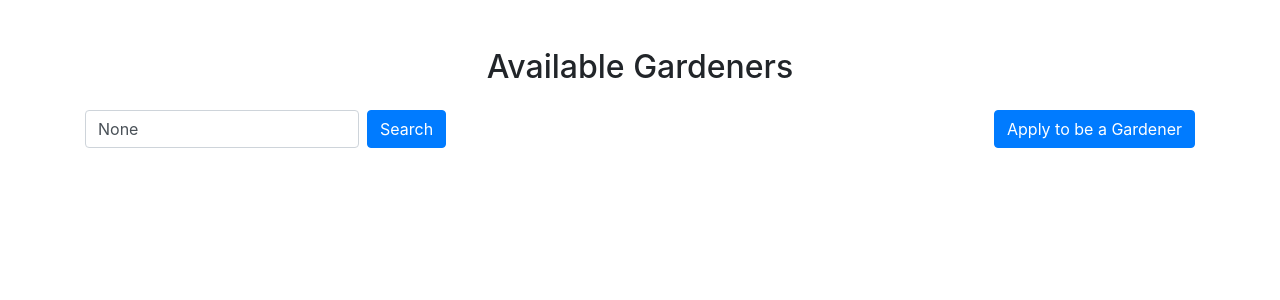
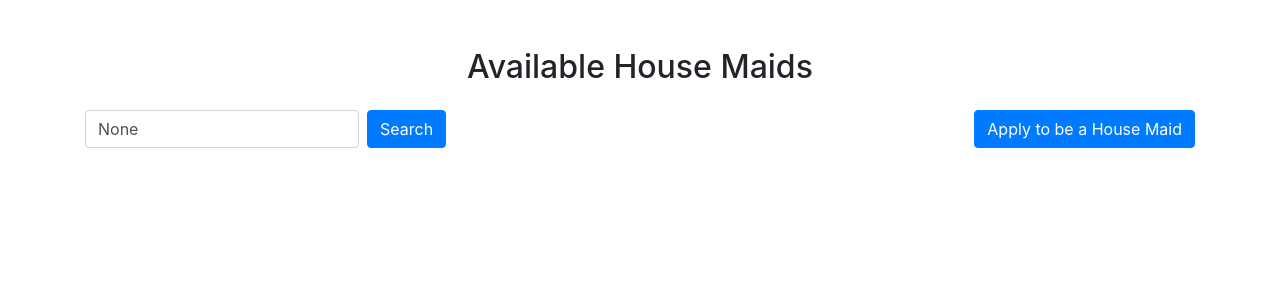
Before and after one commit to bmeennakshy/dlms, a Flask app: page /house_maid in a window 1280 px wide. Shown: the top 300 px of the page. Run offline with Flask 3, Linux system fonts and the light colour scheme; data that the repository does not hold is empty; some libraries are stand-ins or nearby versions.

Commit message:
Update house_maid.html

```diff
--- a/dlms/templates/house_maid.html
+++ b/dlms/templates/house_maid.html
@@ -3,45 +3,35 @@
 <head>
     <meta charset="UTF-8">
     <meta name="viewport" content="width=device-width, initial-scale=1.0">
-    <title>Available Gardeners</title>
+    <title>Available House Maids</title>
     <link rel="stylesheet" href="https://stackpath.bootstrapcdn.com/bootstrap/4.5.2/css/bootstrap.min.css">
 </head>
 <body>
     <div class="container mt-5">
-        <h2 class="text-center mb-4">Available Gardeners</h2>
+        <h2 class="text-center mb-4">Available House Maids</h2>
 
+         <!-- Apply Button moved to the right using float-right -->
+    <button type="button" class="btn btn-primary float-right" data-toggle="modal" data-target="#applyModal">
+        Apply to be a House Maid
+    </button>
 
-        <button type="button" class="btn btn-primary float-right" data-toggle="modal" data-target="#applyModal">
-            Apply to be a Gardener
-        </button>
-        <form action="/gardener" method="GET" class="form-inline mb-4">
+        <form action="/house_maid" method="GET" class="form-inline mb-4">
             <input type="text" class="form-control mr-2" name="search" placeholder="Search by location" value="{{ request.args.get('search') }}">
             <button type="submit" class="btn btn-primary">Search</button>
         </form>
-        <!-- Display application details -->
-        {% if application_details %}
-        <div class="mt-4">
-            <h3>Your Application Details</h3>
-            <p><strong>Name:</strong> {{ application_details.name }}</p>
-            <p><strong>Phone:</strong> {{ application_details.phone }}</p>
-            <p><strong>Location:</strong> {{ application_details.location }}</p>
-            <p><strong>Hourly Wage:</strong> {{ application_details.hourly_wage }}</p>
-            <p><strong>Experience:</strong> {{ application_details.experience }}</p>
-            <p><strong>Age:</strong> {{ application_details.age }}</p>
-            <p><strong>Website:</strong> {{ application_details.website }}</p>
-        </div>
-        {% endif %}
 
-        <div class="row mt-4" id="gardenerList">
-            {% for gardener in gardeners %}
+
+        <div class="row mt-4" id="maidList">
+            {% for maid in house_maids %}
             <div class="col-md-4">
                 <div class="card mb-4">
                     <div class="card-body">
-                        <h5 class="card-title">{{ gardener[2] }}</h5> <!-- full_name -->
-                        <p class="card-text">Location: {{ gardener[5] }}</p> <!-- location -->
-                        <p class="card-text">Phone: {{ gardener[4] }}</p> <!-- phone -->
-                        <p class="card-text">Hourly Wage: {{ gardener[7] }}</p> <!-- hourly_wage -->
-                        <p class="card-text">Experience: {{ gardener[8] }} years</p> <!-- experience -->
+                        <h5 class="card-title">{{ maid[2] }}</h5> <!-- full_name -->
+                        <p class="card-text">Location: {{ maid[5] }}</p> <!-- location -->
+                        <p class="card-text">Phone: {{ maid[4] }}</p> <!-- phone -->
+                        <p class="card-text">Daily Wage: {{ maid[8] }}</p> <!-- daily_wages -->
+
+                        <p class="card-text">Services: {{ maid[7] }}</p> <!-- services -->
                     </div>
                 </div>
             </div>
@@ -53,13 +43,13 @@
             <div class="modal-dialog">
                 <div class="modal-content">
                     <div class="modal-header">
-                        <h5 class="modal-title" id="applyModalLabel">Apply to be a Gardener</h5>
+                        <h5 class="modal-title" id="applyModalLabel">Apply to be a House Maid</h5>
                         <button type="button" class="close" data-dismiss="modal" aria-label="Close">
                             <span aria-hidden="true">&times;</span>
                         </button>
                     </div>
                     <div class="modal-body">
-                        <form id="applyForm" action="/gardener" method="POST">
+                        <form id="applyForm" action="/house_maid" method="POST">
                             <div class="form-group">
                                 <label for="name">Full Name</label>
                                 <input type="text" class="form-control" id="name" name="name" value="{{ application_details.name if application_details else '' }}" required>
@@ -84,9 +74,19 @@
                                 <label for="username">Username</label>
                                 <input type="text" class="form-control" id="username" name="username" value="{{ session['username'] if 'username' in session else '' }}" required>
                             </div>
+
+                            <!-- Services Selection -->
                             <div class="form-group">
-                                <label for="hourlyWage">Hourly Wage</label>
-                                <input type="number" class="form-control" id="hourlyWage" name="daily_wages" step="0.01" min="0" value="{{ application_details.hourly_wage if application_details else '' }}" required>
+                                <label for="services">Services Offered</label><br>
+                                <input type="checkbox" name="services" value="Nanny"> Nanny <br>
+                                <input type="checkbox" name="services" value="Elder Care"> Elder Care <br>
+                                <input type="checkbox" name="services" value="Caretaker for Injured"> Caretaker for Injured <br>
+                                <input type="checkbox" name="services" value="Household"> Household <br>
+                            </div>
+
+                            <div class="form-group">
+                                <label for="dailyWage">Base Daily Wage (for one service)</label>
+                                <input type="number" class="form-control" id="dailyWage" name="daily_wages" step="0.01" min="0" value="{{ application_details.daily_wages if application_details else '' }}" required>
                             </div>
                             <div class="form-group">
                                 <label for="experience">Years of Experience</label>
```
